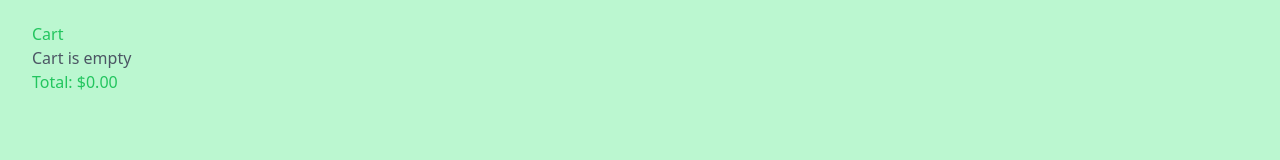
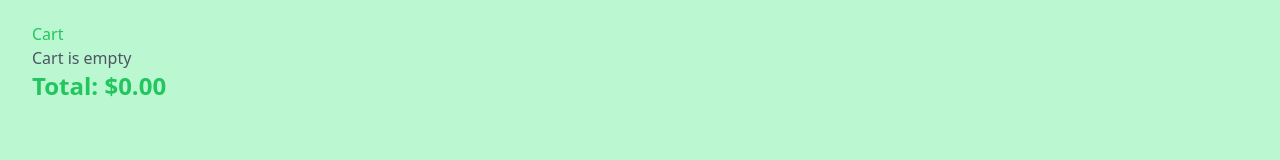
Before and after one commit to nietiene/React-Projects, a React (Vite) app: page / in a window 1280 px wide. Shown: the part 466-626 px from the top of the page. Built offline with nearby package versions, Linux system fonts and the light colour scheme.

Commit message:
React js styling

```diff
--- a/src/Shopping-Cart/Shopping.jsx
+++ b/src/Shopping-Cart/Shopping.jsx
@@ -63,7 +63,7 @@ function Shopping (){
                     </li>
                 )}
             </ul>
-          <h4>Total: ${total.toFixed(2)}</h4>
+          <h4 className="text-2xl text-green-500 font-extrabold ">Total: ${total.toFixed(2)}</h4>
         </div>
     )
 };
```
